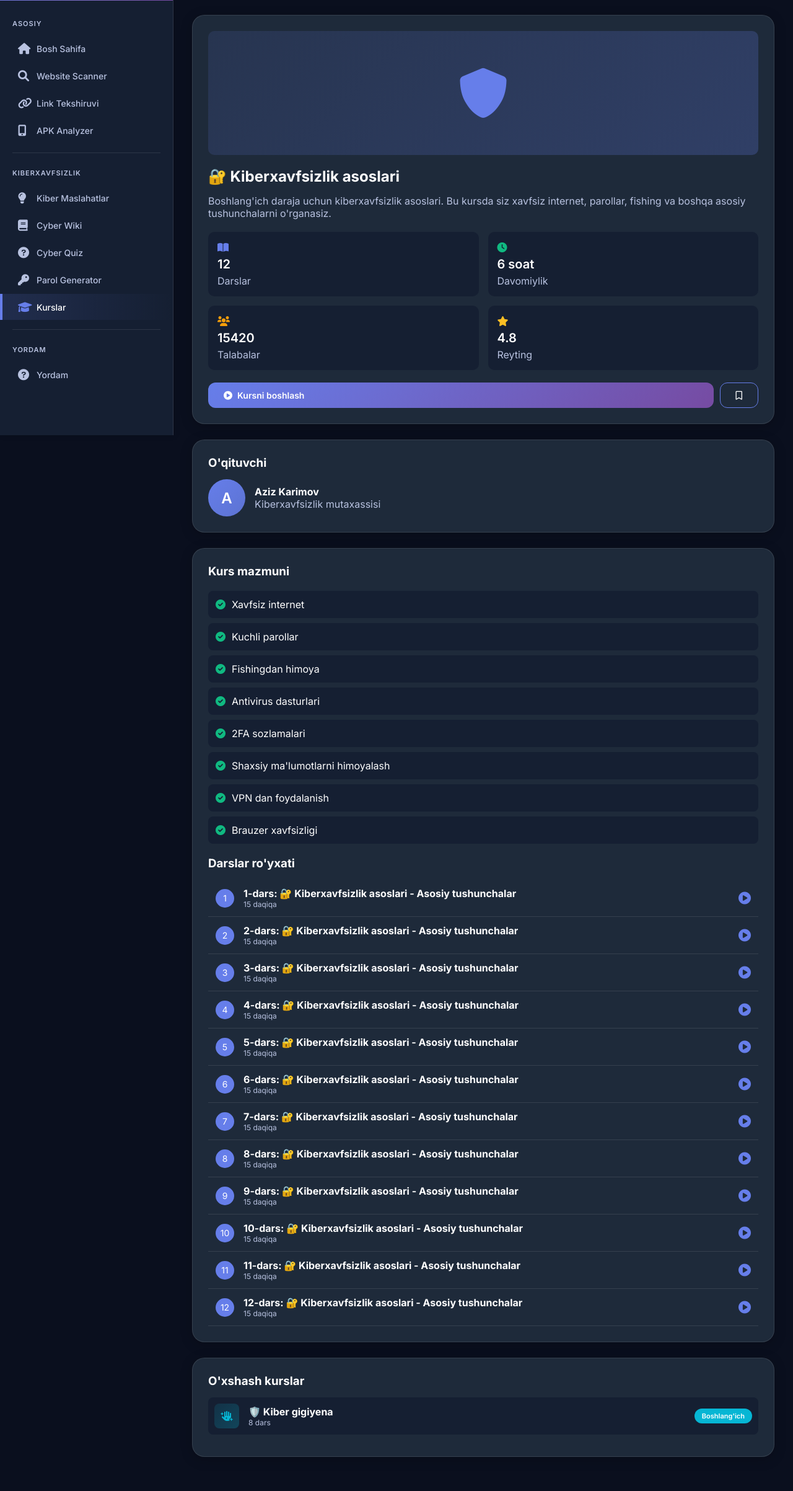
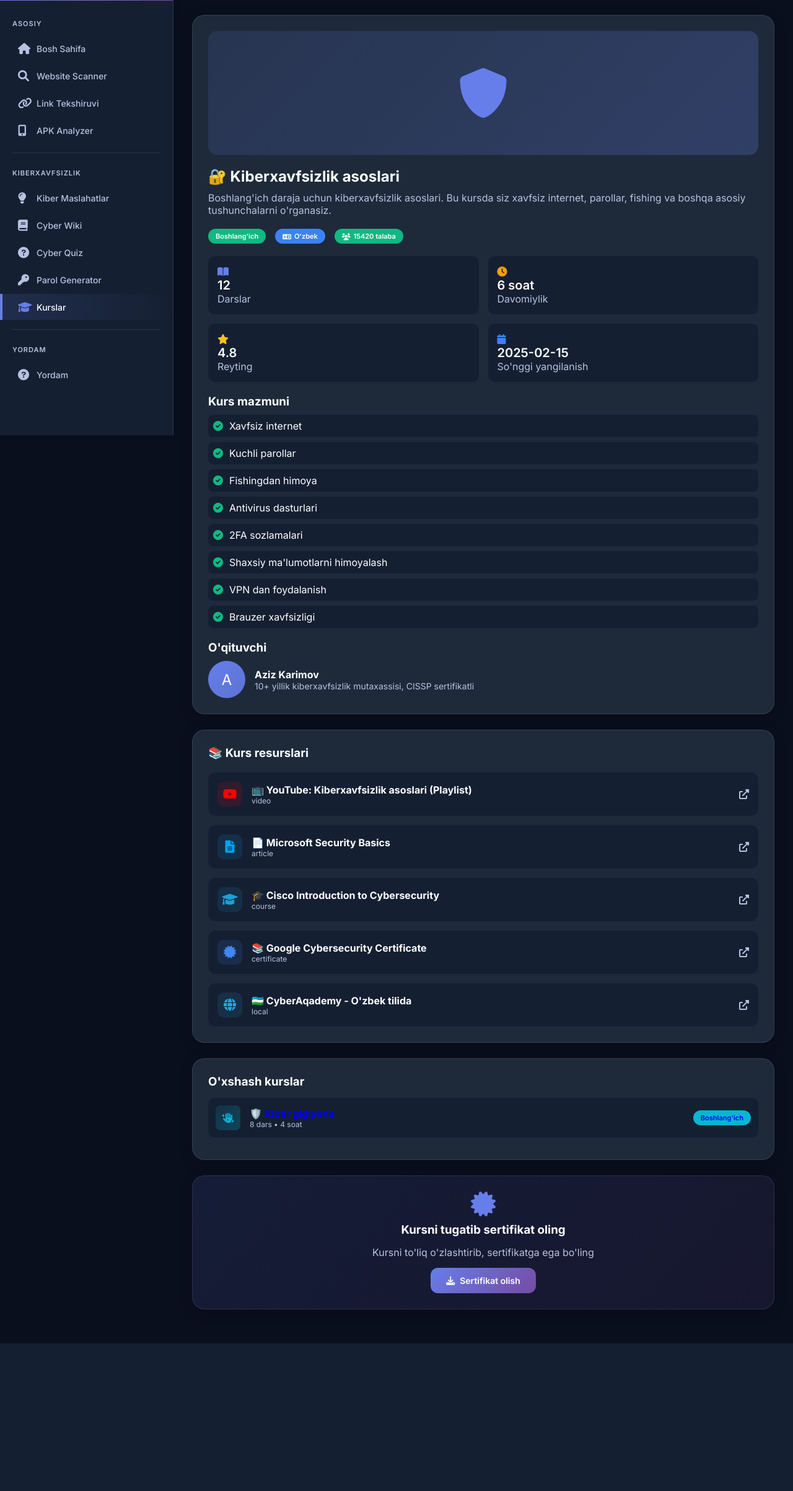
Before and after one commit to ISMATBEK/Sayt_xafsizligi, a Flask app: page /course/1 in a window 1280 px wide. Shown: the part 98-2503 px from the top of the page at 62% size. After the commit the page ends 2265 px from the top, so only its background shows below. Run offline with Flask 3, Linux system fonts and the light colour scheme.

Commit message:
Update course_detail.html

```diff
--- a/Sayt xafsizligi/templates/course_detail.html
+++ b/Sayt xafsizligi/templates/course_detail.html
@@ -8,88 +8,90 @@
     <!-- Asosiy ma'lumot -->
     <div>
         <div class="card">
-            <div style="height: 200px; background: linear-gradient(135deg, {{ course.color }}20, {{ course.color }}40); border-radius: 10px; display: flex; align-items: center; justify-content: center; margin-bottom: 20px;">
+            <div style="height: 200px; background: linear-gradient(135deg, {{ course.color }}20, {{ course.color }}40); border-radius: 15px; display: flex; align-items: center; justify-content: center; margin-bottom: 20px;">
                 <i class="{{ course.image }}" style="font-size: 80px; color: {{ course.color }};"></i>
             </div>
 
-            <h2 style="margin-bottom: 15px;">{{ course.title }}</h2>
+            <h2 style="margin-bottom: 10px;">{{ course.title }}</h2>
             <p style="color: var(--text-secondary); margin-bottom: 20px;">{{ course.description }}</p>
+
+            <div style="display: flex; gap: 15px; margin-bottom: 20px; flex-wrap: wrap;">
+                <span class="badge" style="background: {{ course.level_color }};">{{ course.level }}</span>
+                <span class="badge badge-info"><i class="fas fa-language"></i> {{ course.language }}</span>
+                <span class="badge badge-success"><i class="fas fa-users"></i> {{ course.students }} talaba</span>
+            </div>
 
             <div style="display: grid; grid-template-columns: repeat(2, 1fr); gap: 15px; margin-bottom: 20px;">
                 <div style="background: var(--bg-secondary); padding: 15px; border-radius: 10px;">
                     <i class="fas fa-book-open" style="color: var(--accent-primary);"></i>
-                    <div style="font-size: 20px; font-weight: 600; margin: 5px 0;">{{ course.lessons }}</div>
+                    <div style="font-size: 20px; font-weight: 600;">{{ course.lessons }}</div>
                     <div style="color: var(--text-secondary);">Darslar</div>
                 </div>
                 <div style="background: var(--bg-secondary); padding: 15px; border-radius: 10px;">
-                    <i class="fas fa-clock" style="color: var(--success);"></i>
-                    <div style="font-size: 20px; font-weight: 600; margin: 5px 0;">{{ course.duration }}</div>
+                    <i class="fas fa-clock" style="color: var(--warning);"></i>
+                    <div style="font-size: 20px; font-weight: 600;">{{ course.duration }}</div>
                     <div style="color: var(--text-secondary);">Davomiylik</div>
                 </div>
                 <div style="background: var(--bg-secondary); padding: 15px; border-radius: 10px;">
-                    <i class="fas fa-users" style="color: var(--warning);"></i>
-                    <div style="font-size: 20px; font-weight: 600; margin: 5px 0;">{{ course.students }}</div>
-                    <div style="color: var(--text-secondary);">Talabalar</div>
+                    <i class="fas fa-star" style="color: #fbbf24;"></i>
+                    <div style="font-size: 20px; font-weight: 600;">{{ course.rating }}</div>
+                    <div style="color: var(--text-secondary);">Reyting</div>
                 </div>
                 <div style="background: var(--bg-secondary); padding: 15px; border-radius: 10px;">
-                    <i class="fas fa-star" style="color: #fbbf24;"></i>
-                    <div style="font-size: 20px; font-weight: 600; margin: 5px 0;">{{ course.rating }}</div>
-                    <div style="color: var(--text-secondary);">Reyting</div>
+                    <i class="fas fa-calendar" style="color: var(--info);"></i>
+                    <div style="font-size: 20px; font-weight: 600;">{{ course.last_updated }}</div>
+                    <div style="color: var(--text-secondary);">So'nggi yangilanish</div>
                 </div>
             </div>
 
-            <div style="display: flex; gap: 10px;">
-                <button class="btn btn-primary" style="flex: 1;" onclick="startCourse()">
-                    <i class="fas fa-play-circle"></i> Kursni boshlash
-                </button>
-                <button class="btn btn-outline" onclick="saveCourse()">
-                    <i class="far fa-bookmark"></i>
-                </button>
+            <div style="margin-bottom: 20px;">
+                <h3 style="margin-bottom: 10px;">Kurs mazmuni</h3>
+                <div style="display: grid; gap: 8px;">
+                    {% for topic in course.topics %}
+                    <div style="display: flex; align-items: center; gap: 10px; padding: 8px; background: var(--bg-secondary); border-radius: 8px;">
+                        <i class="fas fa-check-circle" style="color: var(--success);"></i>
+                        <span>{{ topic }}</span>
+                    </div>
+                    {% endfor %}
                 </div>
             </div>
 
-        <!-- O'qituvchi -->
-        <div class="card">
-            <h3 style="margin-bottom: 15px;">O'qituvchi</h3>
+            <div>
+                <h3 style="margin-bottom: 10px;">O'qituvchi</h3>
                 <div style="display: flex; align-items: center; gap: 15px;">
                     <div style="width: 60px; height: 60px; background: linear-gradient(135deg, {{ course.color }}, {{ course.color }}dd); border-radius: 50%; display: flex; align-items: center; justify-content: center;">
-                    <span style="font-size: 24px; color: white; font-weight: 600;">{{ course.instructor[0] }}</span>
+                        <span style="font-size: 24px; color: white;">{{ course.instructor[0] }}</span>
                     </div>
                     <div>
                         <h4>{{ course.instructor }}</h4>
-                    <p style="color: var(--text-secondary);">Kiberxavfsizlik mutaxassisi</p>
+                        <p style="color: var(--text-secondary); font-size: 14px;">{{ course.instructor_bio }}</p>
+                    </div>
                 </div>
             </div>
         </div>
     </div>
 
-    <!-- Darslar ro'yxati -->
+    <!-- Tashqi resurslar -->
     <div>
         <div class="card">
-            <h3 style="margin-bottom: 20px;">Kurs mazmuni</h3>
+            <h3 style="margin-bottom: 20px;">📚 Kurs resurslari</h3>
 
-            <div style="margin-bottom: 20px;">
-                {% for topic in course.topics %}
-                <div style="display: flex; align-items: center; gap: 10px; padding: 12px; background: var(--bg-secondary); border-radius: 8px; margin-bottom: 8px;">
-                    <i class="fas fa-check-circle" style="color: var(--success);"></i>
-                    <span>{{ topic }}</span>
+            <div style="display: grid; gap: 15px;">
+                {% for link in course.external_links %}
+                <a href="{{ link.url }}" target="_blank" style="text-decoration: none;">
+                    <div style="display: flex; align-items: center; gap: 15px; padding: 15px; background: var(--bg-secondary); border-radius: 12px; transition: transform 0.3s; hover:transform: translateX(5px);">
+                        <div style="width: 40px; height: 40px; background: {{ link.color }}20; border-radius: 10px; display: flex; align-items: center; justify-content: center;">
+                            <i class="{{ link.icon }}" style="color: {{ link.color }}; font-size: 20px;"></i>
                         </div>
+                        <div style="flex: 1;">
+                            <h4 style="color: var(--text-primary);">{{ link.title }}</h4>
+                            <p style="color: var(--text-secondary); font-size: 12px;">{{ link.type }}</p>
+                        </div>
+                        <i class="fas fa-external-link-alt" style="color: var(--text-secondary);"></i>
+                    </div>
+                </a>
                 {% endfor %}
             </div>
-
-            <h3 style="margin: 20px 0 15px;">Darslar ro'yxati</h3>
-            {% for i in range(1, course.lessons + 1) %}
-            <div style="display: flex; align-items: center; gap: 15px; padding: 12px; border-bottom: 1px solid rgba(255,255,255,0.1); cursor: pointer;" onclick="playLesson({{ i }})">
-                <div style="width: 30px; height: 30px; background: var(--accent-primary); border-radius: 50%; display: flex; align-items: center; justify-content: center;">
-                    <span style="color: white; font-size: 14px;">{{ i }}</span>
-                </div>
-                <div style="flex: 1;">
-                    <h4>{{ i }}-dars: {{ course.title }} - Asosiy tushunchalar</h4>
-                    <p style="color: var(--text-secondary); font-size: 12px;">15 daqiqa</p>
-                </div>
-                <i class="fas fa-play-circle" style="color: var(--accent-primary); font-size: 20px;"></i>
-            </div>
-            {% endfor %}
         </div>
 
         <!-- O'xshash kurslar -->
@@ -97,14 +99,14 @@
         <div class="card">
             <h3 style="margin-bottom: 15px;">O'xshash kurslar</h3>
             {% for sim in similar_courses %}
-            <a href="{{ url_for('course_detail', course_id=sim.id) }}" style="text-decoration: none; color: inherit;">
-                <div style="display: flex; align-items: center; gap: 15px; padding: 10px; background: var(--bg-secondary); border-radius: 8px; margin-bottom: 10px;">
+            <a href="{{ url_for('course_detail', course_id=sim.id) }}" style="text-decoration: none;">
+                <div style="display: flex; align-items: center; gap: 15px; padding: 12px; background: var(--bg-secondary); border-radius: 10px; margin-bottom: 10px;">
                     <div style="width: 40px; height: 40px; background: linear-gradient(135deg, {{ sim.color }}20, {{ sim.color }}40); border-radius: 8px; display: flex; align-items: center; justify-content: center;">
                         <i class="{{ sim.image }}" style="color: {{ sim.color }};"></i>
                     </div>
                     <div style="flex: 1;">
                         <h4>{{ sim.title }}</h4>
-                        <p style="color: var(--text-secondary); font-size: 12px;">{{ sim.lessons }} dars</p>
+                        <p style="color: var(--text-secondary); font-size: 12px;">{{ sim.lessons }} dars • {{ sim.duration }}</p>
                     </div>
                     <span class="badge" style="background: {{ sim.level_color }};">{{ sim.level }}</span>
                 </div>
@@ -112,22 +114,16 @@
             {% endfor %}
         </div>
         {% endif %}
+
+        <!-- Sertifikat -->
+        <div class="card" style="text-align: center; background: linear-gradient(135deg, #667eea20, #764ba220);">
+            <i class="fas fa-certificate" style="font-size: 40px; color: var(--accent-primary); margin-bottom: 10px;"></i>
+            <h3>Kursni tugatib sertifikat oling</h3>
+            <p style="color: var(--text-secondary); margin: 15px 0;">Kursni to'liq o'zlashtirib, sertifikatga ega bo'ling</p>
+            <button class="btn btn-primary" onclick="alert('Kursni boshlang va sertifikat oling!')">
+                <i class="fas fa-download"></i> Sertifikat olish
+            </button>
         </div>
     </div>
-
-<script>
-function startCourse() {
-    alert('Kurs boshlandi! Birinchi darsga o\'tilmoqda...');
-    // 1-darsga o'tish
-}
-
-function saveCourse() {
-    alert('Kurs saqlandi! Profil bo\'limida ko\'rishingiz mumkin.');
-}
-
-function playLesson(lessonNumber) {
-    alert(lessonNumber + '-dars ochilmoqda...');
-    // Darsni ochish
-}
-</script>
+</div>
 {% endblock %}
```
Lines whose indentation alone changed are shown as unchanged.
